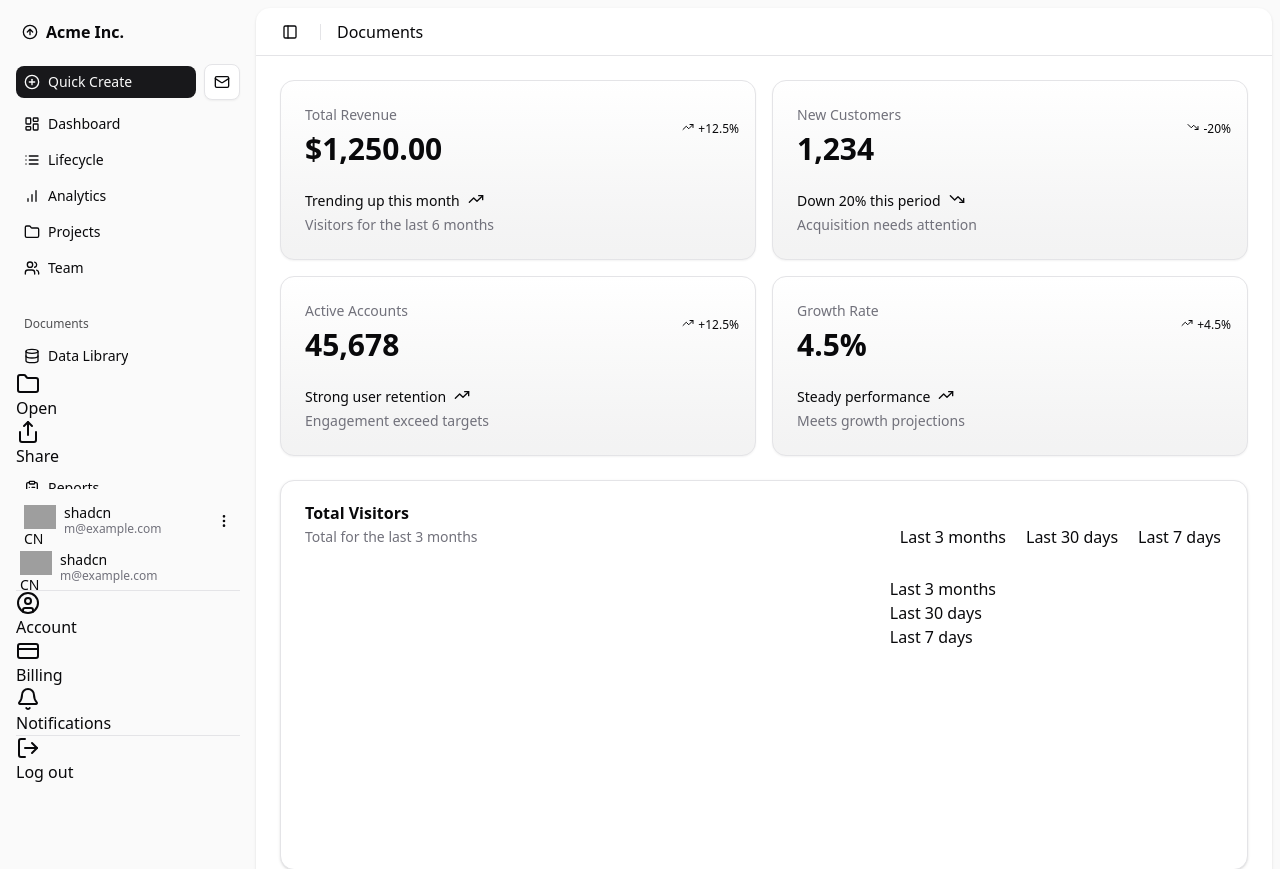
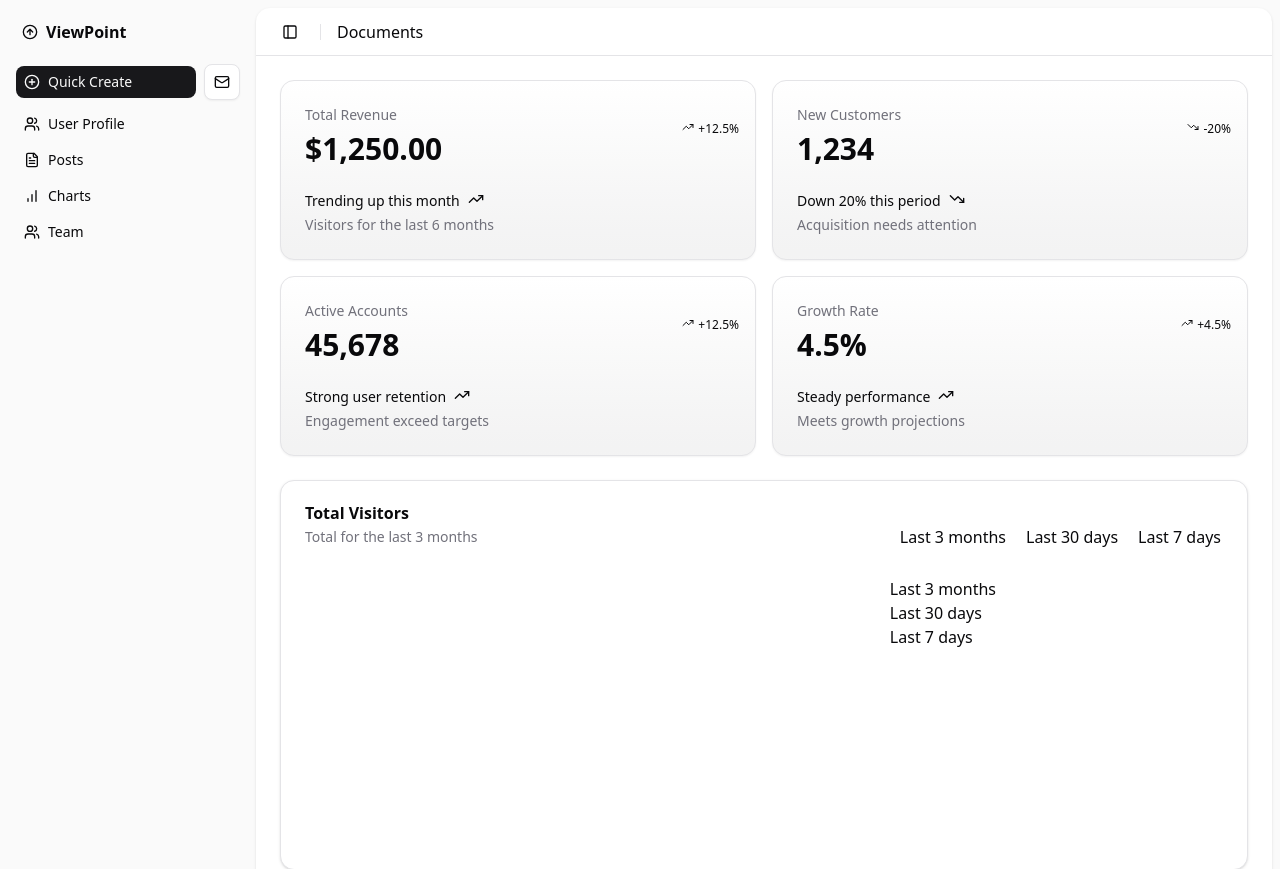
Before and after one commit to leonard-james/web_f_project, a Next.js app: page / in a window 1280 px wide. Shown: the top 869 px of the page. Built offline with nearby package versions, Linux system fonts and the light colour scheme; grey boxes are pictures that could not be loaded.

Commit message:
Clean up sidebar components and update project metadata

```diff
--- a/app/layout.js
+++ b/app/layout.js
@@ -13,7 +13,7 @@ const geistMono = Geist_Mono({
 
 export const metadata = {
   title: "WebTech Final Project",
-  description: "Generated by create next app",
+  description: " ",
 };
 
 export default function RootLayout({ children }) {
--- a/components/app-sidebar.jsx
+++ b/components/app-sidebar.jsx
@@ -4,29 +4,14 @@ import * as React from "react";
 import {
   ArrowUpCircleIcon,
   BarChartIcon,
-  CameraIcon,
-  ClipboardListIcon,
-  DatabaseIcon,
-  FileCodeIcon,
-  FileIcon,
   FileTextIcon,
-  FolderIcon,
-  HelpCircleIcon,
-  LayoutDashboardIcon,
-  ListIcon,
-  SearchIcon,
-  SettingsIcon,
   UsersIcon,
 } from "lucide-react";
 
-import { NavDocuments } from "@/components/nav-documents";
 import { NavMain } from "@/components/nav-main";
-import { NavSecondary } from "@/components/nav-secondary";
-import { NavUser } from "@/components/nav-user";
 import {
   Sidebar,
   SidebarContent,
-  SidebarFooter,
   SidebarHeader,
   SidebarMenu,
   SidebarMenuButton,
@@ -34,118 +19,26 @@ import {
 } from "@/components/ui/sidebar";
 
 const data = {
-  user: {
-    name: "shadcn",
-    email: "m@example.com",
-    avatar: "/avatars/shadcn.jpg",
-  },
   navMain: [
     {
-      title: "Dashboard",
+      title: "User Profile",
       url: "#",
-      icon: LayoutDashboardIcon,
+      icon: UsersIcon,
     },
     {
-      title: "Lifecycle",
+      title: "Posts",
       url: "#",
-      icon: ListIcon,
+      icon: FileTextIcon,
     },
     {
-      title: "Analytics",
+      title: "Charts",
       url: "#",
       icon: BarChartIcon,
-    },
-    {
-      title: "Projects",
-      url: "#",
-      icon: FolderIcon,
     },
     {
       title: "Team",
       url: "#",
       icon: UsersIcon,
-    },
-  ],
-  navClouds: [
-    {
-      title: "Capture",
-      icon: CameraIcon,
-      isActive: true,
-      url: "#",
-      items: [
-        {
-          title: "Active Proposals",
-          url: "#",
-        },
-        {
-          title: "Archived",
-          url: "#",
-        },
-      ],
-    },
-    {
-      title: "Proposal",
-      icon: FileTextIcon,
-      url: "#",
-      items: [
-        {
-          title: "Active Proposals",
-          url: "#",
-        },
-        {
-          title: "Archived",
-          url: "#",
-        },
-      ],
-    },
-    {
-      title: "Prompts",
-      icon: FileCodeIcon,
-      url: "#",
-      items: [
-        {
-          title: "Active Proposals",
-          url: "#",
-        },
-        {
-          title: "Archived",
-          url: "#",
-        },
-      ],
-    },
-  ],
-  navSecondary: [
-    {
-      title: "Settings",
-      url: "#",
-      icon: SettingsIcon,
-    },
-    {
-      title: "Get Help",
-      url: "#",
-      icon: HelpCircleIcon,
-    },
-    {
-      title: "Search",
-      url: "#",
-      icon: SearchIcon,
-    },
-  ],
-  documents: [
-    {
-      name: "Data Library",
-      url: "#",
-      icon: DatabaseIcon,
-    },
-    {
-      name: "Reports",
-      url: "#",
-      icon: ClipboardListIcon,
-    },
-    {
-      name: "Word Assistant",
-      url: "#",
-      icon: FileIcon,
     },
   ],
 };
@@ -162,20 +55,17 @@ export function AppSidebar(props) {
             >
               <a href="#">
                 <ArrowUpCircleIcon className="h-5 w-5" />
-                <span className="text-base font-semibold">Acme Inc.</span>
+                <span className="text-base font-semibold">ViewPoint</span>
               </a>
             </SidebarMenuButton>
           </SidebarMenuItem>
         </SidebarMenu>
       </SidebarHeader>
       <SidebarContent>
+        {/* Use only NavMain for navigation */}
         <NavMain items={data.navMain} />
-        <NavDocuments items={data.documents} />
-        <NavSecondary items={data.navSecondary} className="mt-auto" />
       </SidebarContent>
-      <SidebarFooter>
-        <NavUser user={data.user} />
-      </SidebarFooter>
+      {/* Removed SidebarFooter containing NavUser */}
     </Sidebar>
   );
 }
--- a/components/nav-documents.jsx
+++ /dev/null
@@ -1,76 +0,0 @@
-"use client";
-
-import {
-  FolderIcon,
-  MoreHorizontalIcon,
-  ShareIcon,
-} from "lucide-react";
-
-import {
-  DropdownMenu,
-  DropdownMenuContent,
-  DropdownMenuItem,
-  DropdownMenuTrigger,
-} from "@/components/ui/dropdown-menu";
-import {
-  SidebarGroup,
-  SidebarGroupLabel,
-  SidebarMenu,
-  SidebarMenuAction,
-  SidebarMenuButton,
-  SidebarMenuItem,
-  useSidebar,
-} from "@/components/ui/sidebar";
-
-export function NavDocuments({ items }) {
-  const { isMobile } = useSidebar();
-
-  return (
-    <SidebarGroup className="group-data-[collapsible=icon]:hidden">
-      <SidebarGroupLabel>Documents</SidebarGroupLabel>
-      <SidebarMenu>
-        {items.map((item) => (
-          <SidebarMenuItem key={item.name}>
-            <SidebarMenuButton asChild>
-              <a href={item.url}>
-                <item.icon />
-                <span>{item.name}</span>
-              </a>
-            </SidebarMenuButton>
-            <DropdownMenu>
-              <DropdownMenuTrigger asChild>
-                <SidebarMenuAction
-                  showOnHover
-                  className="rounded-sm data-[state=open]:bg-accent"
-                >
-                  <MoreHorizontalIcon />
-                  <span className="sr-only">More</span>
-                </SidebarMenuAction>
-              </DropdownMenuTrigger>
-              <DropdownMenuContent
-                className="w-24 rounded-lg"
-                side={isMobile ? "bottom" : "right"}
-                align={isMobile ? "end" : "start"}
-              >
-                <DropdownMenuItem>
-                  <FolderIcon />
-                  <span>Open</span>
-                </DropdownMenuItem>
-                <DropdownMenuItem>
-                  <ShareIcon />
-                  <span>Share</span>
-                </DropdownMenuItem>
-              </DropdownMenuContent>
-            </DropdownMenu>
-          </SidebarMenuItem>
-        ))}
-        <SidebarMenuItem>
-          <SidebarMenuButton className="text-sidebar-foreground/70">
-            <MoreHorizontalIcon className="text-sidebar-foreground/70" />
-            <span>More</span>
-          </SidebarMenuButton>
-        </SidebarMenuItem>
-      </SidebarMenu>
-    </SidebarGroup>
-  );
-}
--- a/components/nav-secondary.jsx
+++ /dev/null
@@ -1,32 +0,0 @@
-"use client";
-
-import * as React from "react";
-
-import {
-  SidebarGroup,
-  SidebarGroupContent,
-  SidebarMenu,
-  SidebarMenuButton,
-  SidebarMenuItem,
-} from "@/components/ui/sidebar";
-
-export function NavSecondary({ items, ...props }) {
-  return (
-    <SidebarGroup {...props}>
-      <SidebarGroupContent>
-        <SidebarMenu>
-          {items.map((item) => (
-            <SidebarMenuItem key={item.title}>
-              <SidebarMenuButton asChild>
-                <a href={item.url}>
-                  <item.icon />
-                  <span>{item.title}</span>
-                </a>
-              </SidebarMenuButton>
-            </SidebarMenuItem>
-          ))}
-        </SidebarMenu>
-      </SidebarGroupContent>
-    </SidebarGroup>
-  );
-}
```
